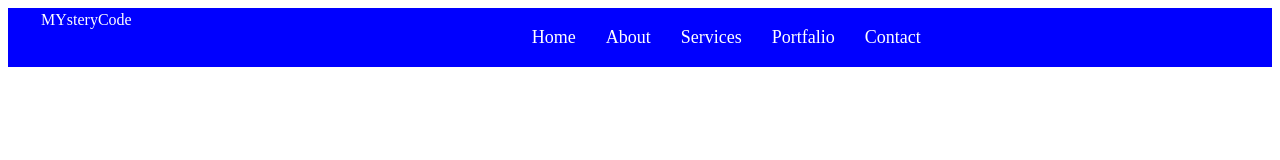
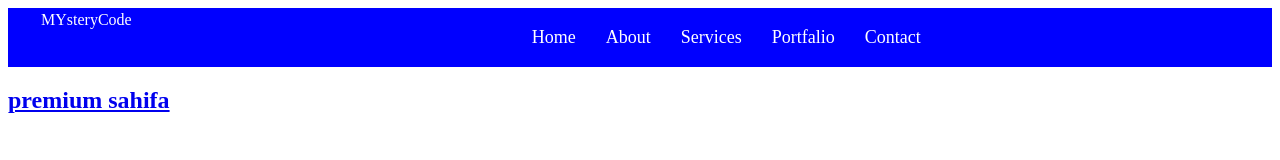
Before and after one commit to Juratbek-650/Juratbek-650.github.io, a plain HTML site: page index.html in a window 1280 px wide. Shown: the top 160 px of the page. Drawn offline with Linux system fonts and the light colour scheme.

Commit message:
premium degan h2 yaratdm

```diff
--- a/index.html
+++ b/index.html
@@ -31,6 +31,7 @@
         </div>
     </div>
 
+        <h2><a href="premium/index.html">premium sahifa</a></h2>
 
 </body>
 </html>
```
